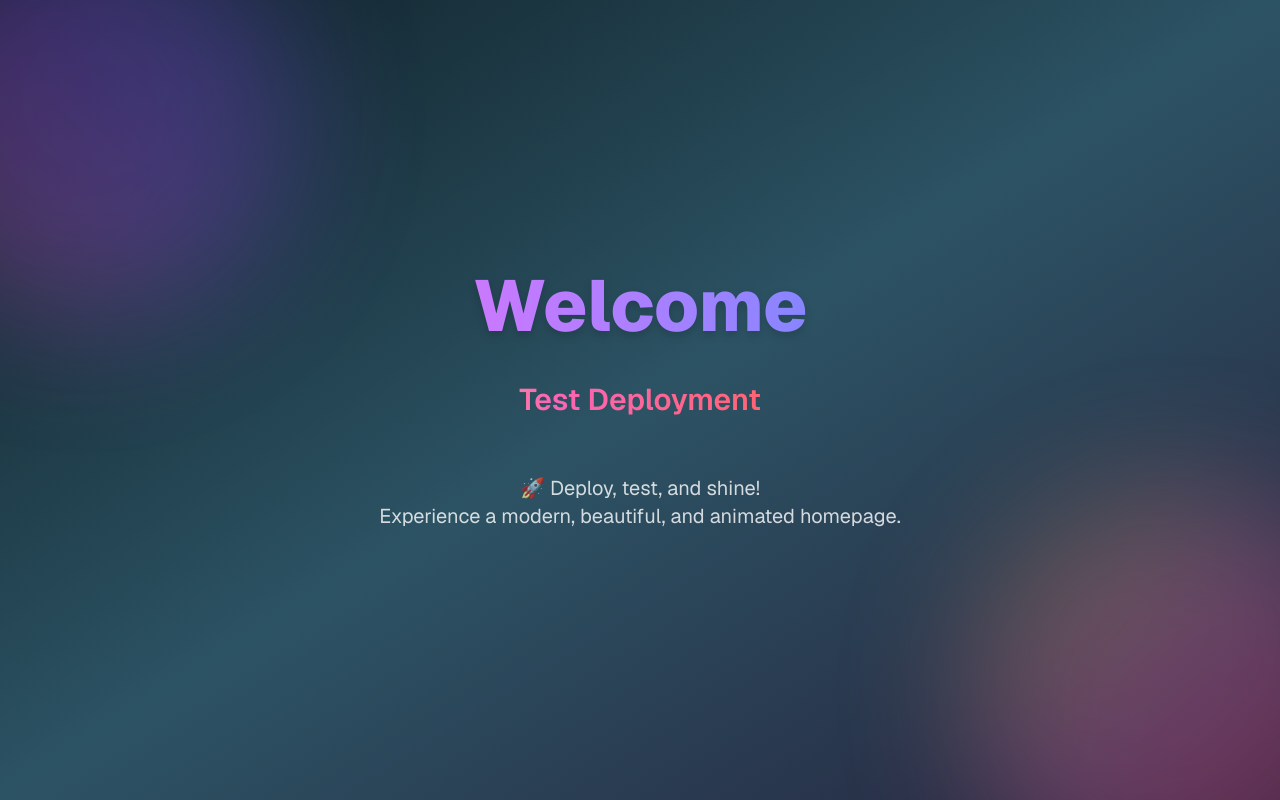
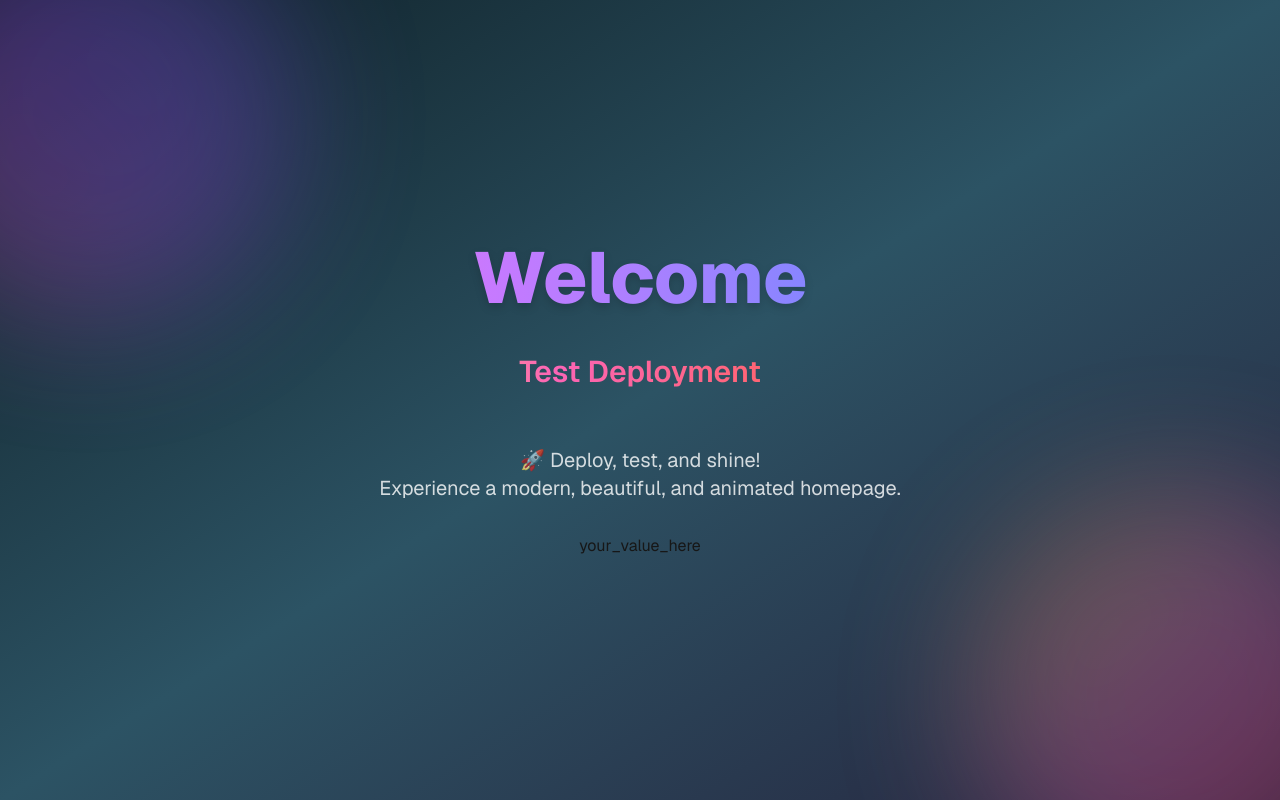
Before and after one commit to naeemkhan9293/nextjs-cloud-run-deploy, a Next.js app: page / in a window 1280 px wide. Built offline with nearby package versions, Linux system fonts and the light colour scheme.

Commit message:
Update .dockerignore and .gitignore to include .env; modify page.tsx to display environment variable

```diff
--- a/src/app/page.tsx
+++ b/src/app/page.tsx
@@ -21,7 +21,7 @@ export default function Home() {
           🚀 Deploy, test, and shine!<br />
           Experience a modern, beautiful, and animated homepage.
         </p>
-          {/* {process.env.NEXT_PUBLIC_MY_ENV_VAR} */}
+          {process.env.NEXT_PUBLIC_MY_ENV_VAR}
       </main>
       {/* Footer removed as requested */}
 
```
Also changed, not shown: 2 other files (tests, documents, lock files or other folders).
